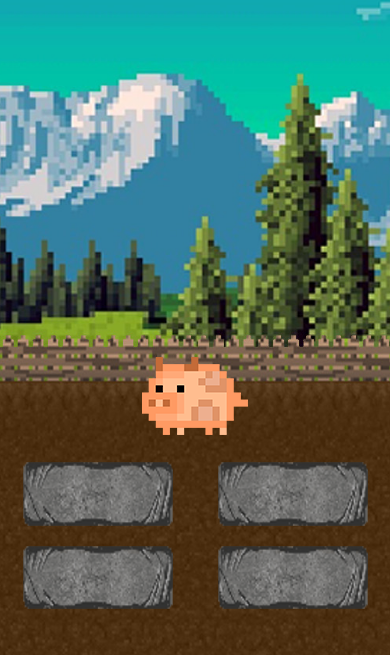
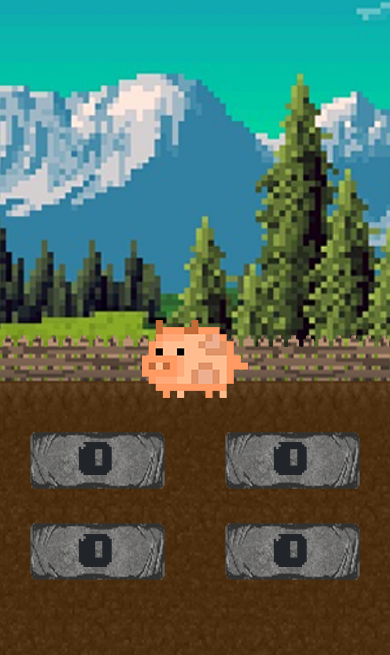
Before and after one commit to ItsStillRyan/FG-Assignment-01, a plain HTML site: page HTML/Gameplay.html in a window 390 px wide. Shown: the part 189-844 px from the top of the page. Drawn offline with nearby package versions, Linux system fonts and the light colour scheme.

Commit message:
added base number generator, triggered upon button click

```diff
--- a/CSS/Gameplay-css/Mobile-resp.css
+++ b/CSS/Gameplay-css/Mobile-resp.css
@@ -27,8 +27,22 @@ body{
 
 #countdown p{
     font-family: FG-FONT;
-    font-size: 5em;
+    font-size: 4.5em;
 
+}
+/* buttons */
+.buttonWrap{
+    position: relative;
+    text-align: center;
+    color: white;
+}
+.buttonNum{
+    position: absolute;
+    top: 50%;
+    left: 50%;
+    transform: translate(-50%, -50%);
+    font-family: FG-FONT;
+    font-size: 2.5em;
 }
 
 /* .boxbor{
@@ -112,14 +126,11 @@ body{
 }
 
 
-
-
-
 /* ---------------------------------------- */
 /* Mobile small - 4.7in */
 @media (min-width: 375px){
 .geoff-sprite{
-    margin-top: 35vh;
+    margin-top: 32vh;
 }
 .button-options{
     width: 130px;
@@ -132,12 +143,12 @@ body{
 /* Mobile Medium - 5.8in */
 @media (min-width: 375px) and (min-height: 812px){
 .geoff-sprite{
-    margin-top: 37vh;
+    margin-top: 35vh;
 }
 
 
 .button-options{
-    width: 10px;
+    width: 130px;
     margin-top: 10px;
     margin-bottom: 10px;
 }
@@ -146,13 +157,13 @@ body{
 /* Mobile Large - 6.4in */
 @media (min-width: 360px) and (min-height: 740px){
 .geoff-sprite{
-    margin-top: 41vh;
+    margin-top: 38vh;
 }
 .choicesBTN{
     margin-top:2vh;
 }
 .button-options{
-    width: 150px;
+    width: 135px;
     margin-top: 10px;
     margin-bottom: 10px;
 }
--- a/HTML/Gameplay.html
+++ b/HTML/Gameplay.html
@@ -48,19 +48,33 @@
         </div>
 
         <div class="choicesBTN container">
+
             <div class="row ">
-                <div class="col boxbor text-center">
-                    <img src="../Images/Gameplay/optionsBTN.png" class="button-options" alt="">
+
+                <div class="col boxbor text-center buttonWrap">
+                    <button class="btn button-option1">
+                        <img src="../Images/Gameplay/optionsBTN.png" class="button-options" alt="">
+                        <p class="buttonNum1 buttonNum">0</p>
+                    </button>
                 </div>
-                <div class="col boxbor text-center">
-                    <img src="../Images/Gameplay/optionsBTN.png" class="button-options" alt="">
+                <div class="col boxbor text-center buttonWrap">
+                    <button class="btn button-option2">
+                        <img src="../Images/Gameplay/optionsBTN.png" class="button-options" alt="">
+                        <p class="buttonNum2 buttonNum">0</p>
+                    </button>
                 </div>
                 <div class="w-100"></div>
-                <div class="col boxbor text-center">
-                    <img src="../Images/Gameplay/optionsBTN.png" class="button-options" alt="">
+                <div class="col boxbor text-center buttonWrap">
+                    <button class="btn button-option3">
+                        <img src="../Images/Gameplay/optionsBTN.png" class="button-options" alt="">
+                        <p class="buttonNum3 buttonNum">0</p>
+                    </button>
                 </div>
-                <div class="col boxbor text-center">
-                    <img src="../Images/Gameplay/optionsBTN.png" class="button-options" alt="">
+                <div class="col boxbor text-center buttonWrap">
+                    <button class="btn button-option4">
+                        <img src="../Images/Gameplay/optionsBTN.png" class="button-options" alt="">
+                        <p class="buttonNum4 buttonNum">0</p>
+                    </button>
                 </div>
             </div>
         </div>
--- a/Scripts/Gameplay/GameplayLogic-Script.js
+++ b/Scripts/Gameplay/GameplayLogic-Script.js
@@ -1,11 +1,35 @@
+//Functions
+function numberGen(maxNum){
+    let x = Math.floor((Math.random() * maxNum) + 1);
+    return x
+}
+
+
+//MAIN TIMER
 let startcount = 60;
 let counter = setInterval(function(){
     if(startcount <= 0){
         clearInterval(counter)
-        document.querySelector("#countdown p").innerHTML = "TIMES UP!"
+        document.querySelector("#countdown p").innerHTML = "0"
     } else {
         document.querySelector("#countdown p").innerHTML = startcount
     }
     startcount--;
 
 }, 1000);
+
+document.querySelector(".button-option1").addEventListener('click', function(){
+    document.querySelector('.buttonNum1').innerHTML = numberGen(20)
+})
+document.querySelector(".button-option2").addEventListener('click', function(){
+    document.querySelector('.buttonNum2').innerHTML = numberGen(20)
+
+})
+document.querySelector(".button-option3").addEventListener('click', function(){
+    document.querySelector('.buttonNum3').innerHTML = numberGen(20)
+
+})
+document.querySelector(".button-option4").addEventListener('click', function(){
+    document.querySelector('.buttonNum4').innerHTML = numberGen(20)
+
+})
--- a/Scripts/Gameplay/GameplayTransition-Script.js
+++ b/Scripts/Gameplay/GameplayTransition-Script.js
@@ -32,11 +32,11 @@ document.querySelector('#pauseBtn').addEventListener('click', function()
 })
 
 //Times up screen
-window.setTimeout(timesUpScreen, 60000)
+window.setTimeout(timesUpScreen, 65000)
 //Times Up screen END
 
 //Final Score
-window.setTimeout(gameoverScreen, 63000)
+window.setTimeout(gameoverScreen, 68000)
 //Final Score END
 
 
```
